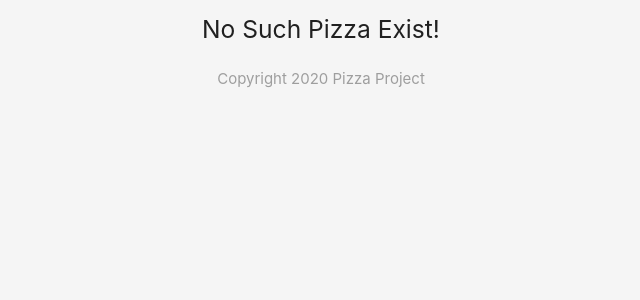
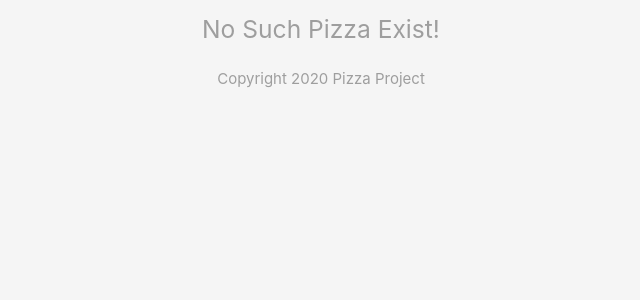
Before and after one commit to OrionJoshi/Pizza-Project, a PHP site: page /details.php in a window 1280 px wide. Shown: the part 64-364 px from the top of the page, without its empty margins (319-959 px from the left). Run offline with PHP 8.4, Linux system fonts and the light colour scheme; data that the repository does not hold is empty.

Commit message:
bug fixed

```diff
--- a/details.php
+++ b/details.php
@@ -42,7 +42,7 @@
 
     <?php include('templates/header.php'); ?>
 
-    <div class="container center">
+    <div class="container center grey-text">
         <?php if($pizza): ?>
             <h4><?php echo htmlspecialchars($pizza['title']); ?></h4>
             <p>Created By : <?php htmlspecialchars($pizza['email']); ?></p>
--- a/index.php
+++ b/index.php
@@ -45,11 +45,11 @@
                     </div>
                 </div>
             <?php endforeach; ?>
-            <?php if(count($pizzas)>= 3):?>
+            <!-- <?php if(count($pizzas)>= 3):?>
                 <p>There are 3 or more Pizzas</p>
             <?php else: ?>
                 <p>There are less than 3 Pizzas</p>
-            <?php endif; ?>
+            <?php endif; ?> -->
         </div>
     </div>
 
```
